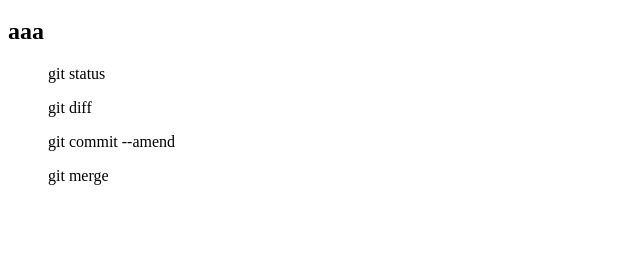
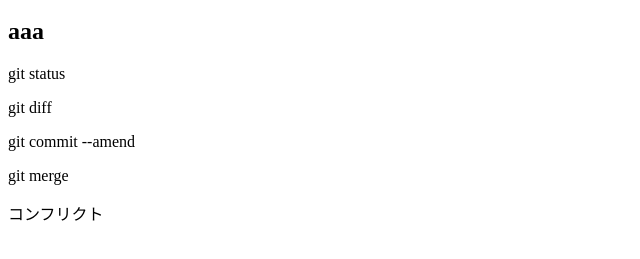
Before and after one commit to ryouya85/git_tutorial_back, a plain HTML site: page index.html in a window 1280 px wide. Shown: the part 57-316 px from the top of the page, without its empty margins (0-640 px from the left). Drawn offline with Linux system fonts and the light colour scheme.

Commit message:
コンフリクトを追記

```diff
--- a/index.html
+++ b/index.html
@@ -1,8 +1,8 @@
 <h1>gitチュートリアル</h1>
 <h2>aaa</h2>
-<dir class="commit">
+
 <p>git status</p>
 <p>git diff</p>
 <p>git commit --amend<p/>
 <p>git merge</p>
-</dir>
+<p>コンフリクト</p>
```
